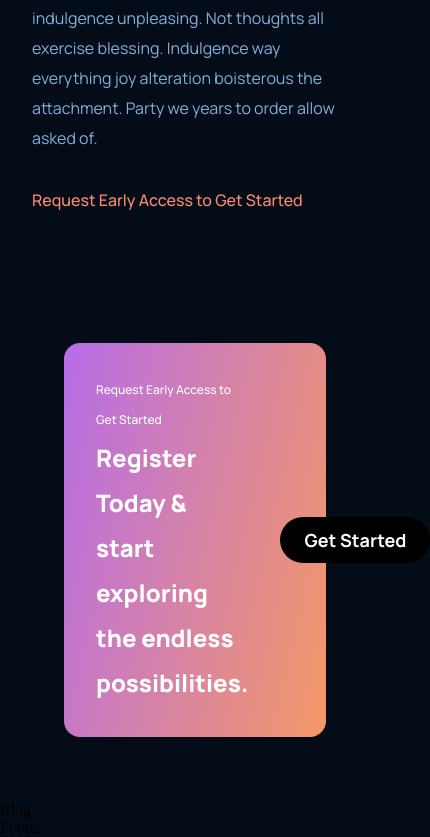
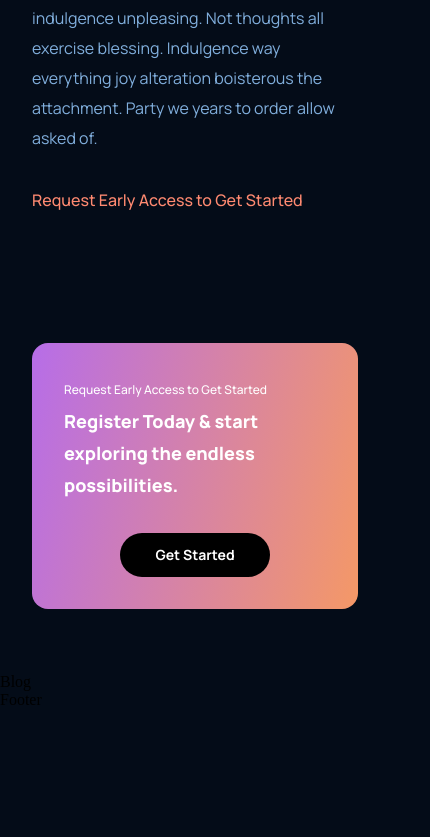
Before and after one commit to mehmethayirli/GPT-UIUX, a React (Create React App) app: page / in a window 390 px wide. Shown: the part 3955-4792 px from the top of the page, 430 px wide, since content can reach past the window. After the commit the page ends 4664 px from the top, so only its background shows below. Built offline with nearby package versions, Linux system fonts and the light colour scheme.

Commit message:
cta.css media

```diff
--- a/src/components/cta/cta.css
+++ b/src/components/cta/cta.css
@@ -51,3 +51,30 @@
   cursor: pointer;
   min-width: 150px;
 }
+
+@media screen and (max-width: 650px) {
+  .gpt__cta {
+    flex-direction: column;
+  }
+
+  .gpt__cta-btn {
+    margin: 2rem 0 0;
+  }
+}
+
+@media screen and (max-width: 550px) {
+  .gpt__cta {
+    flex-direction: column;
+    margin: 4rem 2rem;
+  }
+
+  .gpt__cta-content h3 {
+    font-size: 18px;
+    line-height: 32px;
+  }
+
+  .gpt__cta-btn button {
+    font-size: 14px;
+    line-height: 28px;
+  }
+}
```
